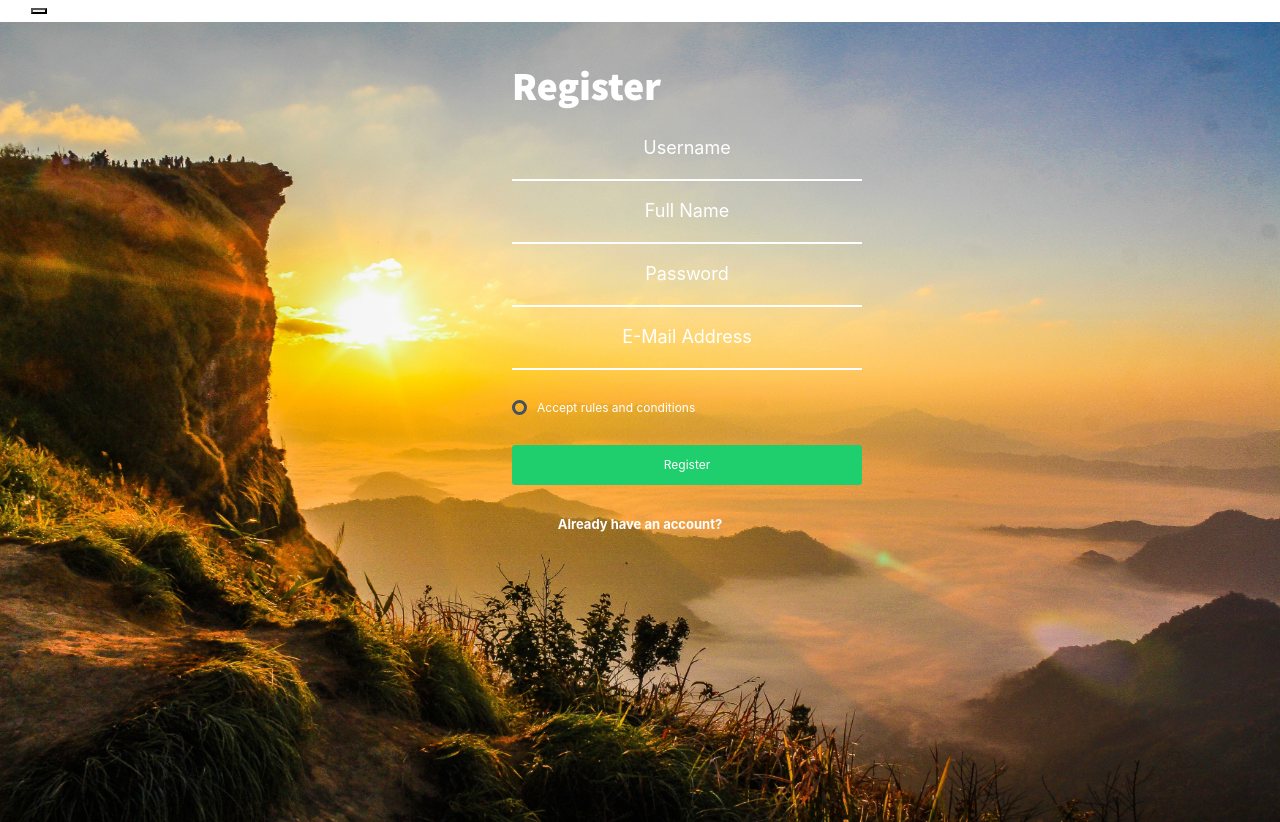
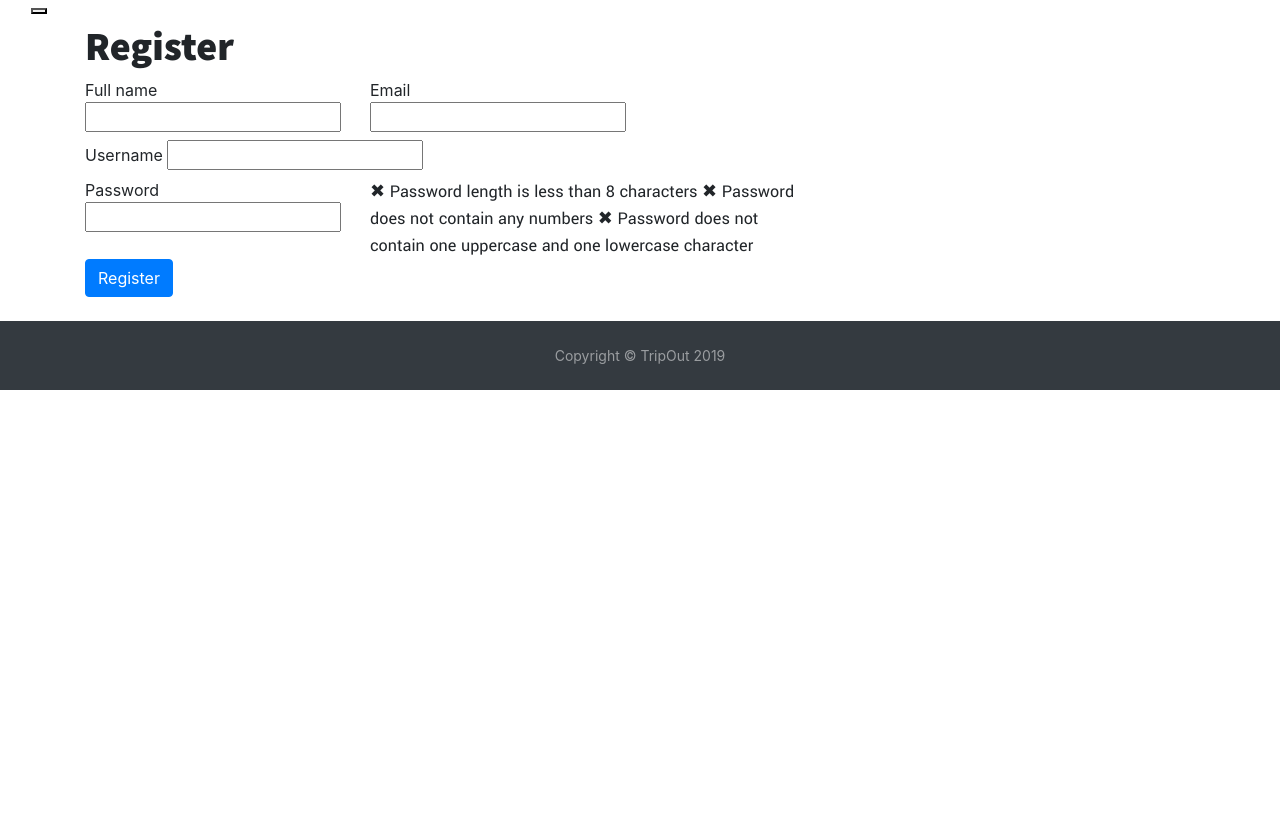
Before and after one commit to joely-w/TripOut, a PHP site: page /account/register.php in a window 1280 px wide. After the commit the page ends 390 px from the top, so only its background shows below. Run offline with PHP 8.4, Linux system fonts and the light colour scheme; some libraries are stand-ins or nearby versions.

Commit message:
Structure changed User content visibility now uses AJAX instead of inline PHP

```diff
--- a/account/register.php
+++ b/account/register.php
@@ -2,43 +2,62 @@
 $title = "Register";
 $scripts = array("register.js");
 include('../header.php'); ?>
-
-	<body class="fullscreenpage">
-		<?php include('../navigation.php'); ?>
-		<div class="hero">
-			<ul class="slider">
-				<li id="slider" class="visible">
-					<!-- Static visible slide -->
-					<img alt="Register for TripOut" src="/images/register.jpg">
-					<div class='reg' id="login">
-						<?php if(isset($_SESSION['Username'])){
-	?>
-	<h1 id="register"><?php echo $_SESSION['Username']?>, you're already logged in!</h1>
-
-<?php
-}
-  else{
-						?>
-							<h1 id="register">Register</h1>
-							<div id="errorfield"></div>
-							<!--Content updated if error occurs!-->
-							<form id="regform">
-								<input name='username' placeholder='Username' type='text' />
-
-								<input name='name' placeholder='Full Name' type='text' />
-								<input id='pw' name='password' placeholder='Password' type='password' />
-								<input name='email' placeholder='E-Mail Address' type='text' />
-								<div class='agree'>
-									<input id='agree' name='agree' type='checkbox' />
-									<label for='agree'></label>Accept rules and conditions
-								</div>
-								<input class='animated' type='submit' value='Register' />
-								<a class='forgot' href='#'>Already have an account?</a>
-							</form>
-							<?php }?>
-					</div>
-				</li>
-			</ul>
-
-		</div>
-	</body>
+<body>
+<? include('../navigation.php'); ?>
+<div class="container">
+    <form id="registration_form" class="not_logged_in registration">
+        <!--Will only display form if user not logged in-->
+        <h1>Register</h1>
+        <div class="row">
+            <div class="col-md-6 col-md-offset-3" id="errorfield">
+                <!--Append any errors to this div-->
+            </div>
+        </div>
+        <div class="row">
+            <div class="col-md-3 col-md-offset-3">
+                <label>Full name
+                    <input type="text" id="name" placeholder="John Doe"/>
+                </label>
+            </div>
+            <div class="col-md-3"><label>Email
+                    <input type="text" id="email" placeholder="john.doe@example.com"/>
+                </label>
+            </div>
+        </div>
+        <div class="row">
+            <div class="col-md-6 col-md-offset-3">
+                <label class="username">Username
+                    <input type="text" id="username" placeholder="JohnDoe20"/>
+                </label>
+            </div>
+        </div>
+        <div class="row">
+            <div class="col-md-3 col-md-offset-3">
+                <label>Password
+                    <input type="password" id="pwd" placeholder="Password example"/>
+                </label>
+            </div>
+            <div class="col-md-5 passwordstrength" id="passwordstrength">
+                <span class="wrong" id="eight">
+                    &#10006; Password length is less than 8 characters
+                </span>
+                <span class="wrong" id="numbers">
+                    &#10006; Password does not contain any numbers
+                </span>
+                <span class="wrong" id="complexity">
+                    &#10006; Password does not contain one uppercase and one lowercase character
+                </span>
+            </div>
+        </div>
+        <div class="row">
+            <div class="col-md-2 col-md-offset-5">
+                <button class="btn btn-primary">Register</button>
+            </div>
+        </div>
+    </form>
+    <div class="row logged_in">
+        <h1 class="display_username"><!--Append welcome message to user--></h1>
+    </div>
+</div>
+<? include('../footer.php'); ?>
+</body>
```
